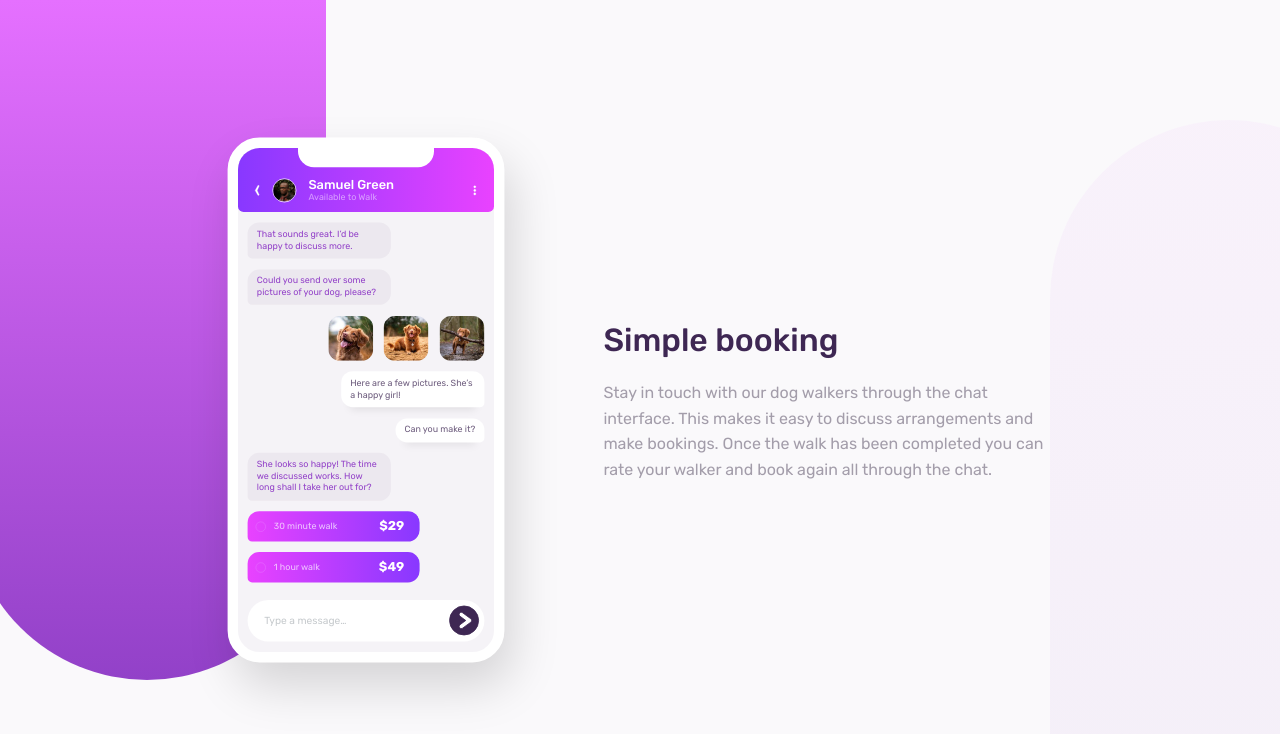
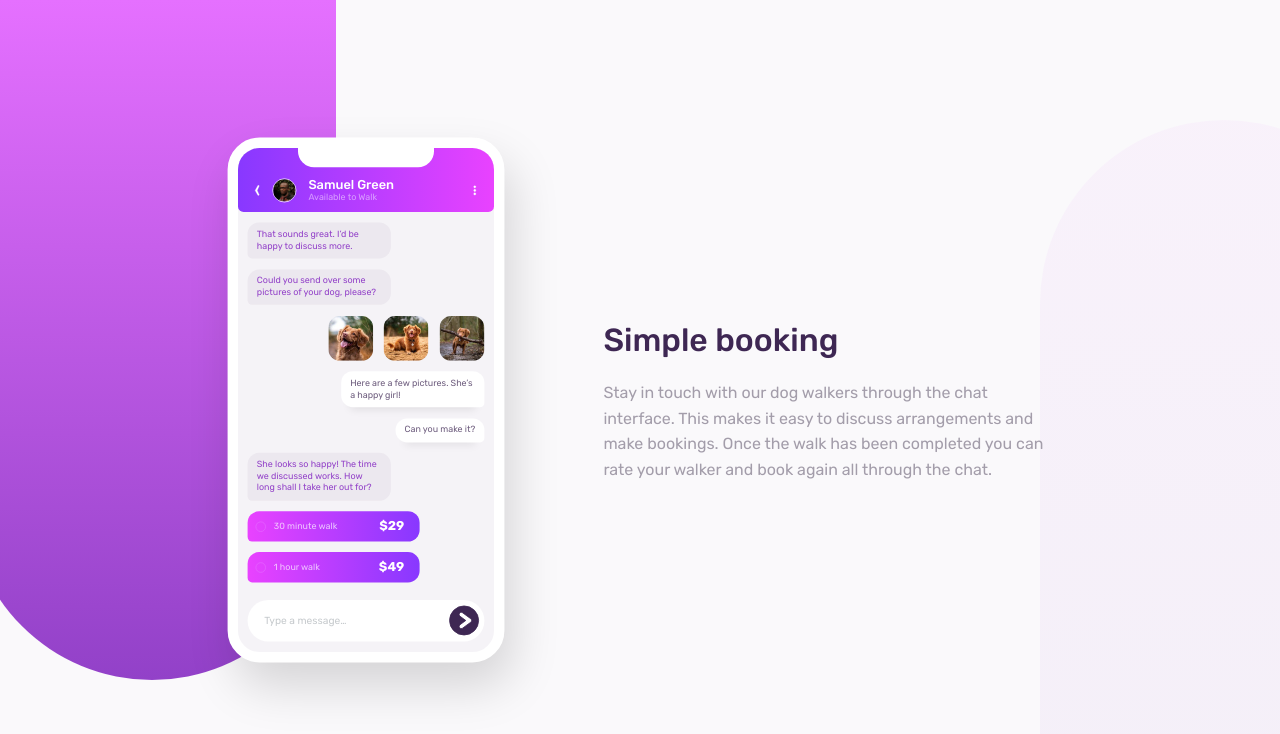
Before and after one commit to Eeshma123/Projects, a plain HTML site: page index.html in a window 1280 px wide. Drawn offline with Linux system fonts and the light colour scheme.

Commit message:
set min width

```diff
--- a/styles.css
+++ b/styles.css
@@ -250,6 +250,8 @@ body::after,body::before {
 	border-radius: 0 0 100vmax 100vmax;
 	left: -2rem;
 	top: 0;
+	min-width: 23rem;
+	z-index: -1;
 }
 
 body::after {
```
